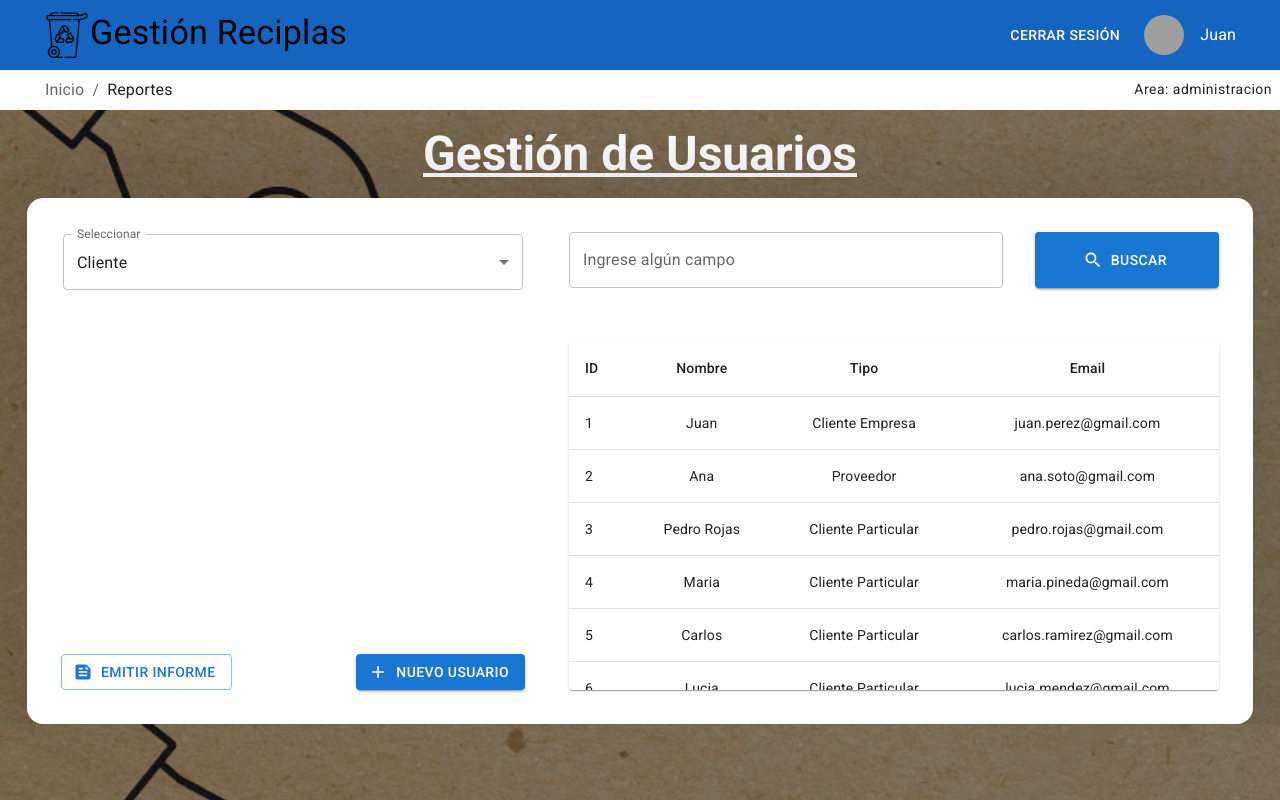
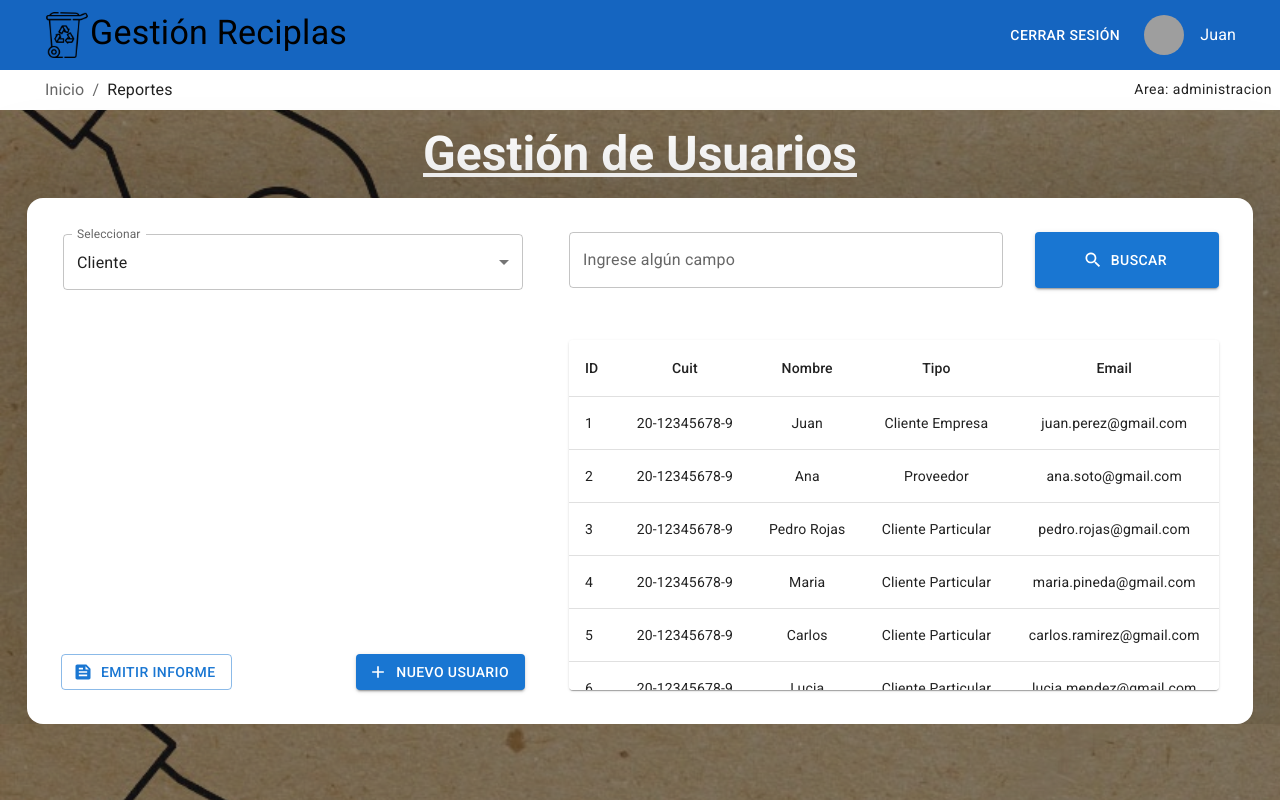
Before and after one commit to juansegnana/dds-tpi, a Next.js app: page /reportes in a window 1280 px wide. Built offline with nearby package versions, Linux system fonts and the light colour scheme; grey boxes are pictures that could not be loaded.

Commit message:
Agregamos el cuit a la tabla

```diff
--- a/src/components/TablaResultados.tsx
+++ b/src/components/TablaResultados.tsx
@@ -193,6 +193,7 @@ const TablaResultados: FC<Props> = ({
         <TableHead>
           <TableRow>
             <TableCell>ID</TableCell>
+            <TableCell align="center">Cuit</TableCell>
             <TableCell align="center">Nombre</TableCell>
             <TableCell align="center">Tipo</TableCell>
             <TableCell align="center">Email</TableCell>
@@ -214,6 +215,7 @@ const TablaResultados: FC<Props> = ({
               <TableCell id="idRow" component="th" scope="row">
                 {row.id}
               </TableCell>
+              <TableCell align="center">{row.cuit}</TableCell>
               <TableCell align="center">{row.nombre}</TableCell>
               <TableCell align="center">{row.tipo}</TableCell>
               <TableCell align="center">{row.email}</TableCell>
```
